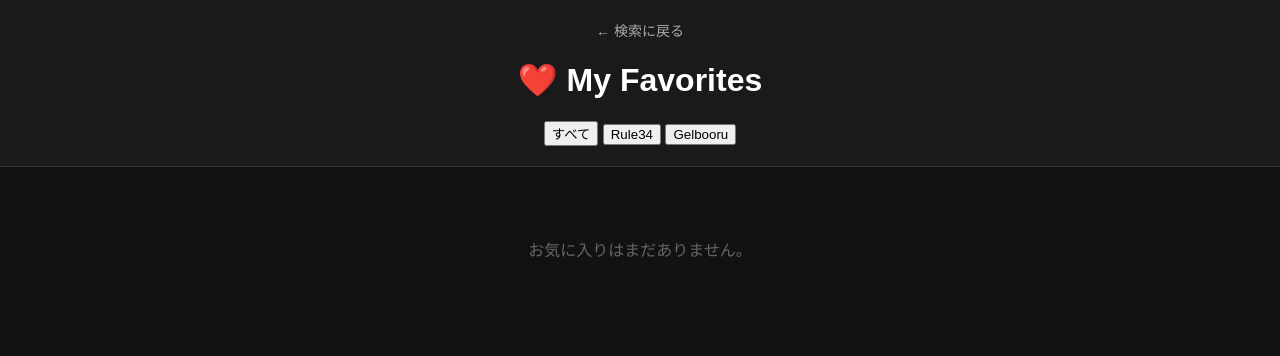
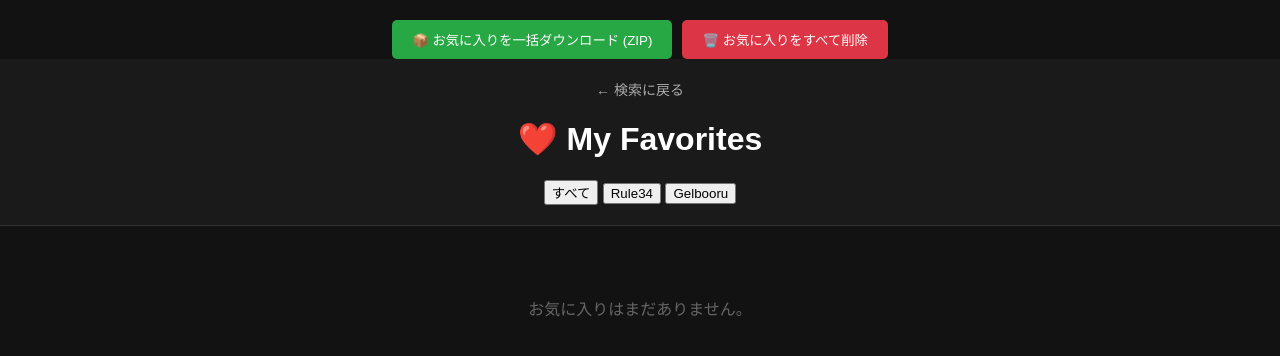
Before and after one commit to pikopiko114514/danbo-viwer, a website: page public/favorites.html in a window 1280 px wide. Drawn offline with nearby package versions, Linux system fonts and the light colour scheme.

Commit message:
Add to favorites featureDelete all imagesSave as zip file

```diff
--- a/public/favorites.html
+++ b/public/favorites.html
@@ -3,7 +3,16 @@
 <head>
     <meta charset="UTF-8">
     <link rel="stylesheet" href="favorites.css">
+    <script src="https://cdnjs.cloudflare.com/ajax/libs/jszip/3.10.1/jszip.min.js"></script>
 </head>
+<div class="bulk-actions" style="margin-top: 20px; display: flex; gap: 10px; justify-content: center;">
+    <button onclick="downloadAllAsZip()" style="background: #28a745; color: white; padding: 10px 20px; border-radius: 5px; border: none; cursor: pointer;">
+        📦 お気に入りを一括ダウンロード (ZIP)
+    </button>
+    <button onclick="clearAllFavorites()" style="background: #dc3545; color: white; padding: 10px 20px; border-radius: 5px; border: none; cursor: pointer;">
+        🗑️ お気に入りをすべて削除
+    </button>
+</div>
 <div class="header-bar">
     <a href="/" class="back-link">← 検索に戻る</a>
     <h1>❤️ My Favorites</h1>
@@ -71,6 +80,62 @@
 
         console.log("削除完了。現在の保存数:", updatedPosts.length);
     }
+    function clearAllFavorites() {
+        if (!confirm('すべてのお気に入りを削除してもよろしいですか？この操作は取り消せません。')) return;
+
+        localStorage.removeItem('likedPosts');
+        likedPosts = [];
+        renderFavorites();
+        alert('すべて削除しました。');
+        }
+        async function downloadAllAsZip() {
+        if (likedPosts.length === 0) {
+            alert('ダウンロードする画像がありません。');
+            return;
+        }
+
+        const btn = event.target;
+        const originalText = btn.innerText;
+        btn.innerText = "⏳ 準備中...";
+        btn.disabled = true;
+
+        const zip = new JSZip();
+        const folder = zip.folder("my_favorites");
+
+        try {
+            const promises = likedPosts.map(async (post, index) => {
+                // プロキシ経由で画像を取得
+                const response = await fetch(`/img?url=${encodeURIComponent(post.url)}`);
+                if (!response.ok) throw new Error(`Failed to fetch ${post.id}`);
+                const blob = await response.blob();
+
+                // ファイル名を作成（重複防止のためIDやIndexを付与）
+                const fileName = `${post.site}_${post.id}.jpg`;
+                folder.file(fileName, blob);
+            });
+
+            await Promise.all(promises);
+
+            // ZIPファイルを生成してダウンロード
+            const content = await zip.generateAsync({ type: "blob" });
+            const zipUrl = window.URL.createObjectURL(content);
+            const a = document.createElement('a');
+            a.href = zipUrl;
+            a.download = `danbo_favorites_${new Date().getTime()}.zip`;
+            document.body.appendChild(a);
+            a.click();
+            document.body.removeChild(a);
+            window.URL.revokeObjectURL(zipUrl);
+
+            alert('ダウンロードが完了しました！');
+        } catch (e) {
+            console.error("一括ダウンロード失敗:", e);
+            alert('一部の画像の取得に失敗しました。');
+        } finally {
+            btn.innerText = originalText;
+            btn.disabled = false;
+        }
+    }
 
     // 初回実行
     renderFavorites();
```
